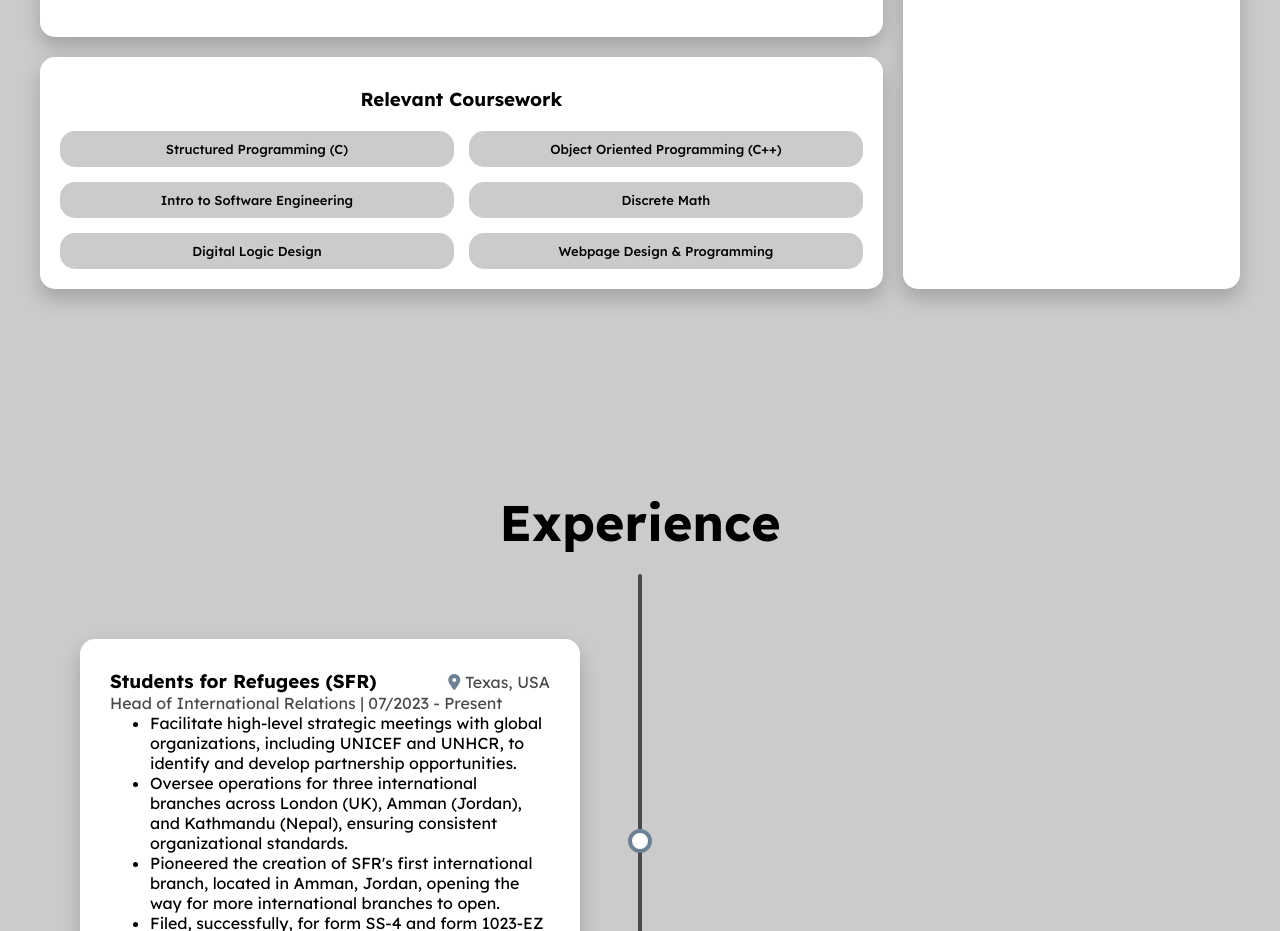
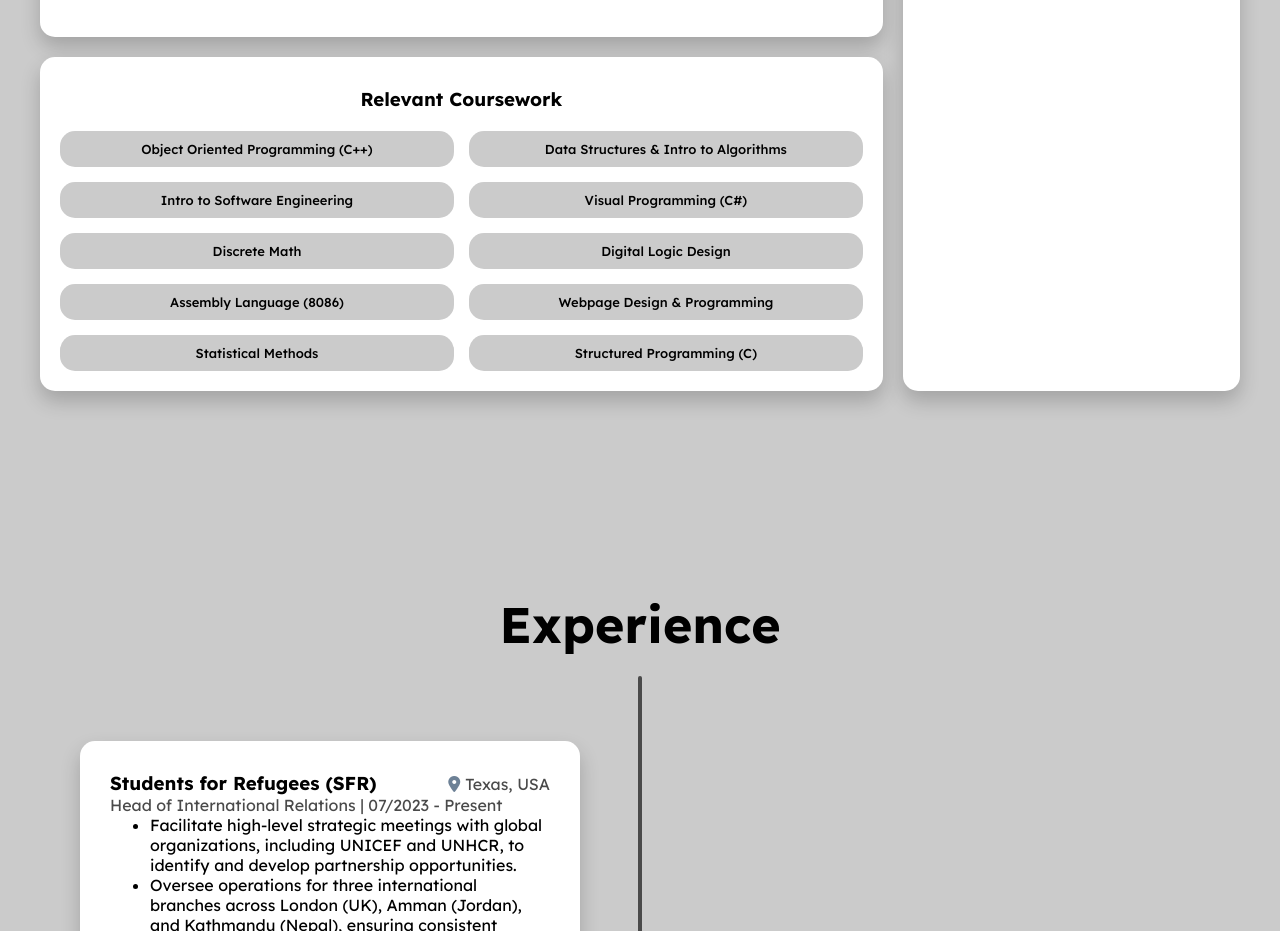
Before and after one commit to yazanz22/Personal-Portfolio, a React (Vite) app: page / in a window 1280 px wide. Shown: the part 1940-2871 px from the top of the page. Built offline with nearby package versions, Linux system fonts and the light colour scheme.

Commit message:
Update relevant coursework in Education section

```diff
--- a/src/components/Education.jsx
+++ b/src/components/Education.jsx
@@ -23,12 +23,16 @@ const Education = () => {
           <div className="education-flexbox">
             <h3>Relevant Coursework</h3>
             <div className="courses-gridbox">
-              <div className="courses-griditem"><p>Structured Programming (C)</p></div>
               <div className="courses-griditem"><p>Object Oriented Programming (C++)</p></div>
+              <div className="courses-griditem"><p>Data Structures & Intro to Algorithms</p></div>
               <div className="courses-griditem"><p>Intro to Software Engineering</p></div>
+              <div className="courses-griditem"><p>Visual Programming (C#)</p></div>
               <div className="courses-griditem"><p>Discrete Math</p></div>
               <div className="courses-griditem"><p>Digital Logic Design</p></div>
+              <div className="courses-griditem"><p>Assembly Language (8086)</p></div>
               <div className="courses-griditem"><p>Webpage Design & Programming</p></div>
+              <div className="courses-griditem"><p>Statistical Methods</p></div>
+              <div className="courses-griditem"><p>Structured Programming (C)</p></div>
             </div>
           </div>
         </div>
```
Also changed, not shown: 1 other file (tests, documents, lock files or other folders).
